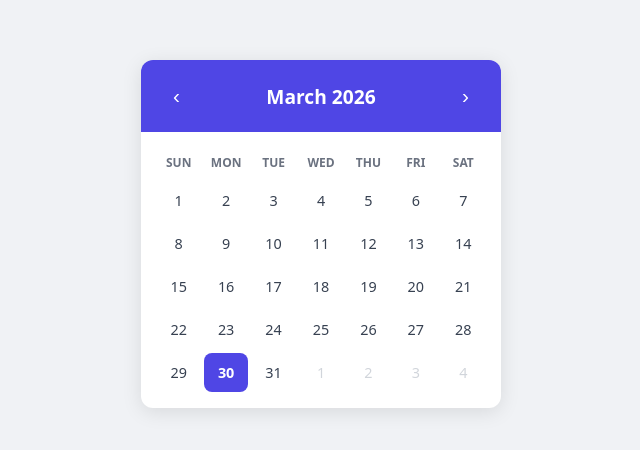
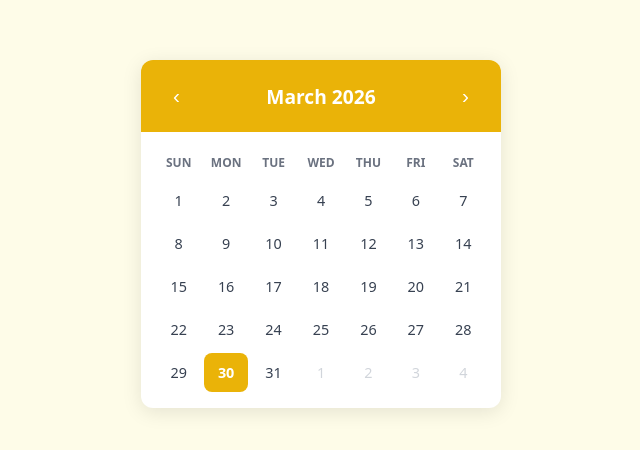
Before and after one commit to marco-wings-bester/test, a plain HTML site: page index.html in a window 1280 px wide. Shown: the part 166-616 px from the top of the page, without its empty margins (319-959 px from the left). Drawn offline with Linux system fonts and the light colour scheme.

Commit message:
Change calendar theme to yellow

```diff
--- a/index.html
+++ b/index.html
@@ -8,7 +8,7 @@
     * { box-sizing: border-box; margin: 0; padding: 0; }
     body {
       font-family: system-ui, sans-serif;
-      background: #f0f2f5;
+      background: #fefce8;
       display: flex;
       justify-content: center;
       align-items: center;
@@ -22,7 +22,7 @@
       overflow: hidden;
     }
     .header {
-      background: #4f46e5;
+      background: #eab308;
       color: #fff;
       display: flex;
       align-items: center;
@@ -65,12 +65,12 @@
     }
     .day.other-month { color: #d1d5db; }
     .day.today {
-      background: #4f46e5;
+      background: #eab308;
       color: #fff;
       font-weight: 700;
     }
     .day:not(.other-month):not(.today):hover {
-      background: #e0e7ff;
+      background: #fef9c3;
       cursor: pointer;
     }
   </style>
```
